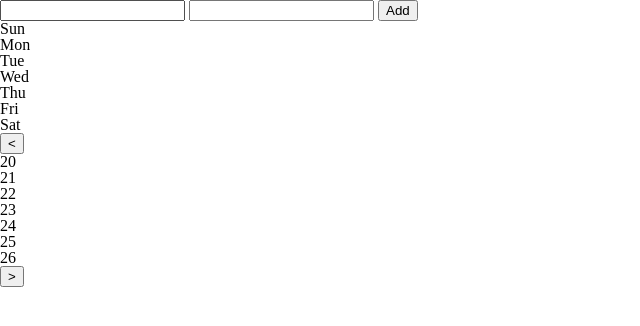
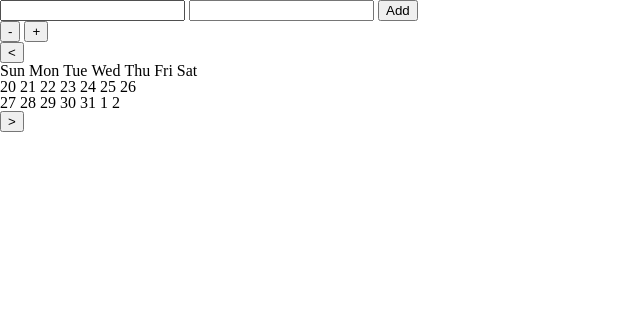
Before and after one commit to scs-bc-project-1-group-1/personalized-information-hub, a plain HTML site: page index.html in a window 1280 px wide. Shown: the whole page, without its empty margins (0-640 px from the left). Drawn offline with nearby package versions, Linux system fonts and the light colour scheme.

Commit message:
added css to display days of week in each row in-line

```diff
--- a/assets/css/style.css
+++ b/assets/css/style.css
@@ -2,5 +2,30 @@
 ethan (average-kirigiri-enjoyer), WesleyHAS, Stavros Panagiotopoulos (stavrospana)
 SCS Boot Camp Project 1 Group 1 - Personal Information Hub
 Created 2023/08/15
-Last Edited 2023/08/15
+Last Edited 2023/08/21
 */
+
+
+
+
+
+
+
+
+/* displays event calender as an in-line block element, such that the traverse buttons can sit on it's sides */
+#event-calendar
+{
+  display: inline-block;
+}
+
+/* displays names of each day of the week horizontally in-line */
+#day-names p
+{
+  display: inline-block;
+}
+
+/* displays event blocks horizontally in-line within each week */
+.event-block
+{
+  display: inline-block;
+}
--- a/assets/scripts/script.js
+++ b/assets/scripts/script.js
@@ -16,18 +16,29 @@ var traverseClicks = 0;
 
 //use dayjs to assign dates to each block in the event calendar (IDs or data attributes)
 
+//function to assign dates to each event block
 function assignDates()
 {
   //HEY ETHAN, YOU WILL PROBABLY PUT AN IF STATEMENT HERE TO CHANGE HOW EVENTBLOCKS IS DEFINED IN THE YEARLY VIEW, AS YOU'LL HAVE TO GET THE CHILDREN OF EACH MONTH
-  var eventBlocks = $(".row").children();
+  //CONSIDER HAVING ALL THE BLOCKS IN PLACE IN HTML, AND INSTEAD OF USING EVENTBLOCKS.LENGTH IN THE FOR LOOP,
+  //YOU DO DAY < 14 FOR THE (BI)-WEEKLY VIEW, ETC... FOR MONTHS & YEARS
+  var eventBlocks = $(".event-row").children();
+
+  //multi-if statement when in monthly view
+  //if days in month = 28 & is not leap year, for loop runs for 28 blocks (hides row 5 & 6)
+  //if days in month = 31 & first day of month is friday / saturday for loop runs for 42 blocks
+  //days in month = 30 & first day of month is saturday, for loop runs for 42 blocks
+  //otherwise, for loop runs for 35 blocks (hides row 6)
+
+  //dayjs(dayjs().date(1)).format("ddd") -> day of week for first day of month
 
   //assigns an ID to each block such that they will represent consecutive days of the week, starting at the most recent sunday
   for (day = 0; day < eventBlocks.length; day++)
   {
     var block = $(eventBlocks[day]);
 
-    //assigns ID to each block to represent sunday -> saturday
-    /* subtracts integer of day of the week such that blocks start at sunday */
+    //date of block is adjusted such that blocks will go from sunday -> saturday
+    //shifted forward / backward based on how many times the user has clicked the traverse buttons and in which direction
     var date = dayjs().add(day + traverseClicks - dayjs().day(), "d").format("YYYY/MM/D");
     block.attr("id", date)
 
@@ -39,20 +50,20 @@ function assignDates()
 //initializes event calendar view on current week
 assignDates();
 
+//moves event calendar one week backward when left arrow is clicked
 traverseLeft.on("click", function()
 {
   traverseClicks -= 7;
   assignDates();
 });
 
+//moves event calendar one week forward when left arrow is clicked
 traverseRight.on("click", function()
 {
   traverseClicks += 7;
   assignDates();
 });
 
-//.add method in dayJS to adds a certain number of weeks based on a variable value
-//right traverse arrow increases variable by 1, left decreases by 1
 //scales to months / years when zoomed out
 //preserve how far the user has traversed when zooming in / out
   //convert variable based on factor of time difference between weeks / months / years (e.g. x / 12 when going months -> years)(?)
--- a/index.html
+++ b/index.html
@@ -24,13 +24,31 @@ Last Edited 2023/08/21
 
 
 
+
 <!--ETHAN'S CODE BELOW-->
+
+<div id = "event-planner-content">
 
 	<div id = "event-creator">
 
 		<input id = "event-input">
 		<input id = "event-date-picker">
 		<button id = "add-event-button">Add</button>
+
+	</div>
+
+	<div id = zoom-button-wrapper>
+
+		<button id = "zoom-out">-</button>
+		<button id = "zoom-in">+</button>
+
+	</div>
+
+	<div id = "calendar-button-wrapper">
+
+		<div class = "traverse-button-wrapper">
+
+			<button id = "traverse-left"><</button>
 
 		</div>
 
@@ -48,9 +66,7 @@ Last Edited 2023/08/21
 
 			</div>
 
-		<button id = "traverse-left"><</button>
-
-		<div id = "row-1" class = "row">
+			<div id = "row-1" class = "event-row">
 
 				<div class = "event-block">
 
@@ -102,15 +118,78 @@ Last Edited 2023/08/21
 				</div>
 			</div>
 
-		<div id = "row-2" class = "row"></div>
-		<div id = "row-3" class = "row"></div>
-		<div id = "row-4" class = "row"></div>
-		<div id = "row-5" class = "row"></div>
-		<div id = "row-6" class = "row"></div>
+			<div id = "row-2" class = "event-row">
+
+				<div class = "event-block">
+
+					<p class = "date"></p>
+					<ul class = "events"></ul>
+
+				</div>
+
+				<div class = "event-block">
+
+					<p class = "date"></p>
+					<ul class = "events"></ul>
+
+				</div>
+
+				<div class = "event-block">
+
+					<p class = "date"></p>
+					<ul class = "events"></ul>
+
+				</div>
+
+				<div class = "event-block">
+
+					<p class = "date"></p>
+					<ul class = "events"></ul>
+
+				</div>
+
+				<div class = "event-block">
+
+					<p class = "date"></p>
+					<ul class = "events"></ul>
+
+				</div>
+
+				<div class = "event-block">
+
+					<p class = "date"></p>
+					<ul class = "events"></ul>
+
+				</div>
+
+				<div class = "event-block">
+
+					<p class = "date"></p>
+					<ul class = "events"></ul>
+
+				</div>
+			</div>
+
+			<div id = "row-3" class = "event-row"></div>
+			<div id = "row-4" class = "event-row"></div>
+			<div id = "row-5" class = "event-row"></div>
+			<div id = "row-6" class = "event-row"></div>
+
+		</div>
+
+		<div class = "traverse-button-wrapper">
 
 			<button id = "traverse-right">></button>
 
 		</div>
+	</div>
+</div>
+
+<!--STAVROS' CODE BELOW-->
+
+
+
+<!--LINKING SCRIPTS-->
 
 <script src = "https://cdnjs.cloudflare.com/ajax/libs/jquery/3.2.1/jquery.min.js"></script>
 <script src = "https://cdn.jsdelivr.net/npm/dayjs@1.11.3/dayjs.min.js" integrity = "sha256-iu/zLUB+QgISXBLCW/mcDi/rnf4m4uEDO0wauy76x7U=" crossorigin = "anonymous"></script>
```
Lines whose indentation alone changed are shown as unchanged.
